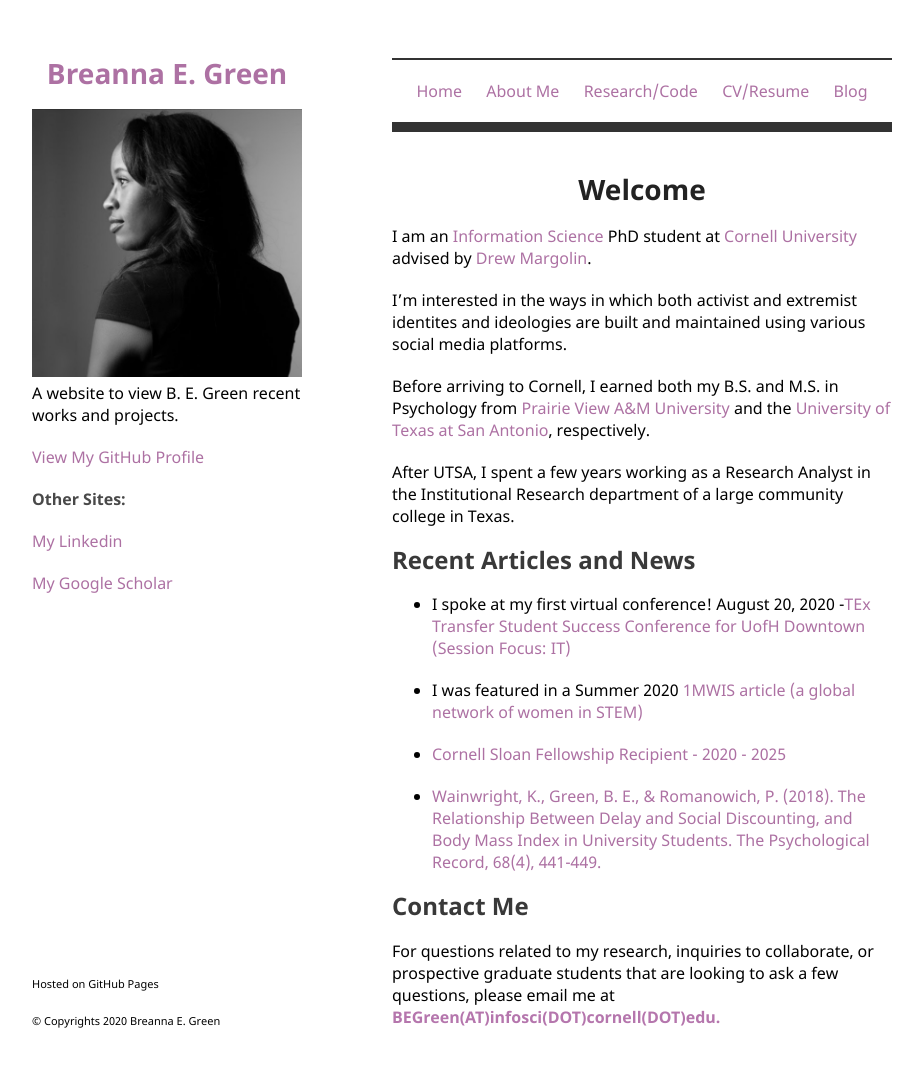
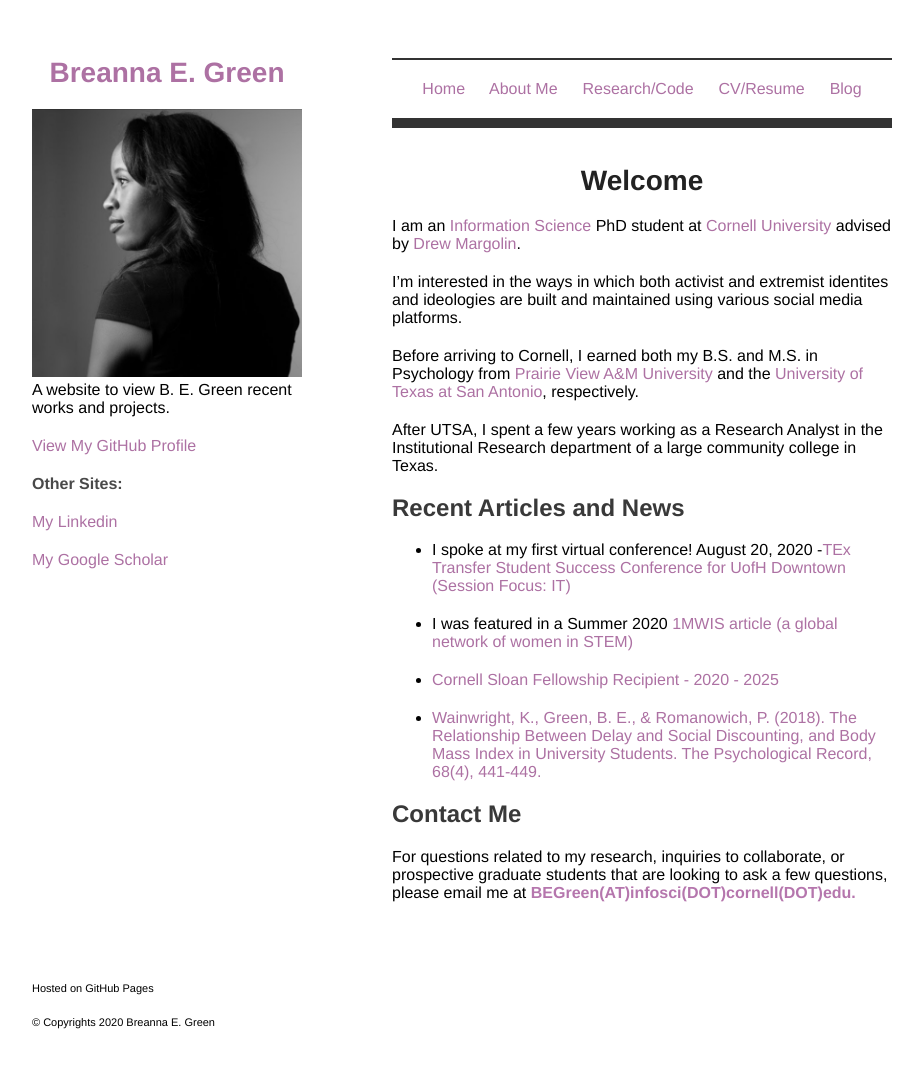
Before and after one commit to bregreen/bregreen.github.io, a Jekyll site: the page built from index.md, in a window 1280 px wide and 1098 px high. Shown: the top 1068 px of the window, without its empty margins (178-1101 px from the left). Built offline with Jekyll 4.4.1, drawn with Linux system fonts in a browser that asks for light colours; nearby versions of some CDN libraries.

Commit message:
Update jekyll-theme-minimal.scss

```diff
--- a/_sass/jekyll-theme-minimal.scss
+++ b/_sass/jekyll-theme-minimal.scss
@@ -5,7 +5,7 @@
 body {
   background-color: #ffffff;
   padding:50px;
-  font: 16px  "Poppins Semi Bold", "Noto Sans", Helvetica, Arial, sans-serif;
+  font: 16px  "Poppins Medium", Helvetica, Arial, sans-serif;
   color:#000000;
   font-weight:medium;
 }
```
